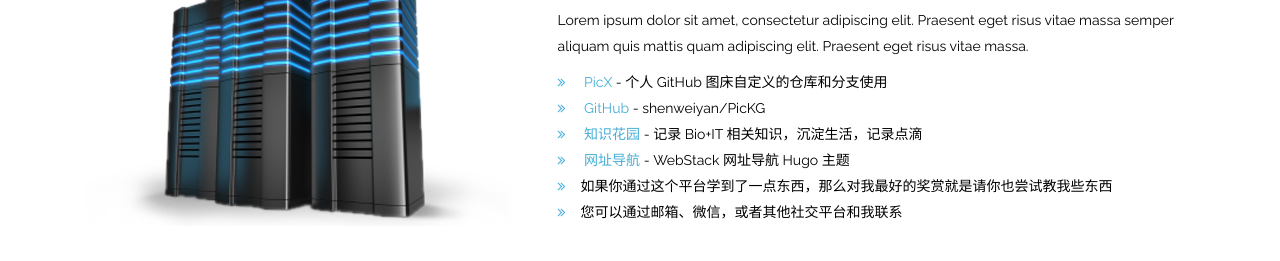
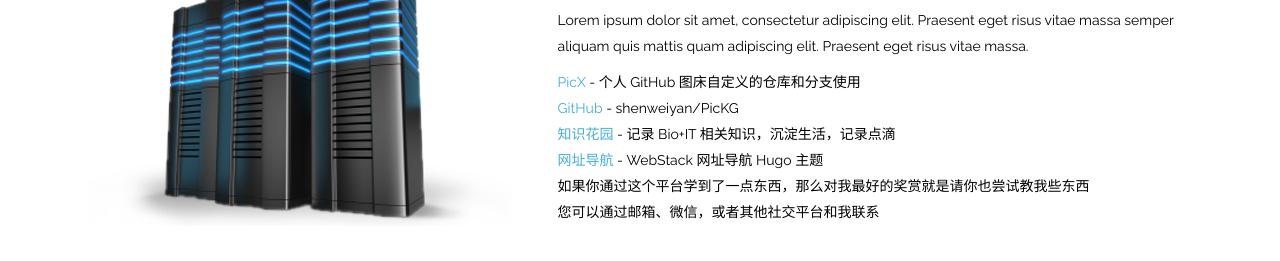
Before and after one commit to shenweiyan/PicKG, a plain HTML site: page index.html in a window 1280 px wide. Shown: the part 347-608 px from the top of the page. Drawn offline with Linux system fonts and the light colour scheme.

Commit message:
Update index.html

```diff
--- a/index.html
+++ b/index.html
@@ -27,22 +27,23 @@
                     <p>Lorem ipsum dolor sit amet, consectetur adipiscing elit. Praesent eget risus vitae massa semper aliquam quis mattis quam adipiscing elit. Praesent eget risus vitae massa.</p>
                     <ul class="listarrow">
                         <li>
-                            <i class="fa fa-angle-double-right"></i>
+                            <!--i class="fa fa-angle-double-right"></i-->
                             <a href="https://picx.weiyan.cc/" target="_blank">PicX</a> - 个人 GitHub 图床自定义的仓库和分支使用
                         </li>
                         <li>
-                            <i class="fa fa-angle-double-right"></i>
+                            <!--i class="fa fa-angle-double-right"></i-->
                             <a href="https://github.com/shenweiyan/PicKG" target="_blank">GitHub</a> - shenweiyan/PicKG
                         </li>
                         <li>
-                            <i class="fa fa-angle-double-right"></i>
+                            <!--i class="fa fa-angle-double-right"></i-->
                             <a href="https://weiyan.cc" target="_blank">知识花园</a> - 记录 Bio+IT 相关知识，沉淀生活，记录点滴
                         </li>
-                        <li><i class="fa fa-angle-double-right"></i>
+                        <li>
+			    <!--i class="fa fa-angle-double-right"></i-->
                             <a href="https://bioit.top" target="_blank">网址导航</a> - WebStack 网址导航 Hugo 主题
                         </li>
-                        <li><i class="fa fa-angle-double-right"></i>如果你通过这个平台学到了一点东西，那么对我最好的奖赏就是请你也尝试教我些东西</li>
-                        <li><i class="fa fa-angle-double-right"></i>您可以通过邮箱、微信，或者其他社交平台和我联系</li>
+                        <li><!--i class="fa fa-angle-double-right"></i-->如果你通过这个平台学到了一点东西，那么对我最好的奖赏就是请你也尝试教我些东西</li>
+                        <li><!--i class="fa fa-angle-double-right"></i-->您可以通过邮箱、微信，或者其他社交平台和我联系</li>
                     </ul>
                 </div>
             </div>
```
